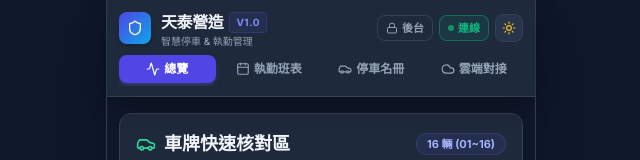
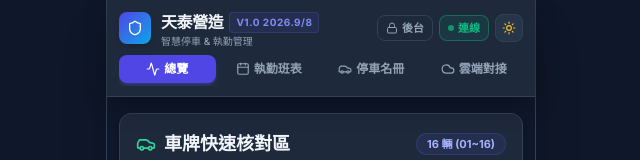
Before and after one commit to ericlai429/Tian_Tai_Parking-System, a React (Vite) app: page / in a window 1280 px wide. Shown: the top 160 px of the page, without its empty margins (319-959 px from the left). Built offline with nearby package versions, Linux system fonts and the light colour scheme.

Commit message:
fix: 更新頁頂版本號標籤為 V1.0  2026.9/8

```diff
--- a/src/components/Navbar.jsx
+++ b/src/components/Navbar.jsx
@@ -39,8 +39,8 @@ export default function Navbar({
                 <span className="text-base font-black tracking-tight" style={{ color: 'var(--text)' }}>
                   天泰營造
                 </span>
-                <span className="text-[10px] px-1.5 py-0.5 rounded font-bold uppercase tracking-wider text-indigo-400 bg-indigo-500/10 border border-indigo-500/20">
-                  v1.0
+                <span className="text-[10px] px-1.5 py-0.5 rounded font-bold uppercase tracking-wider text-indigo-400 bg-indigo-500/10 border border-indigo-500/20 whitespace-nowrap">
+                  V1.0  2026.9/8
                 </span>
               </div>
               <div className="text-[10px] font-medium leading-none mt-0.5" style={{ color: 'var(--text-muted)' }}>
```
